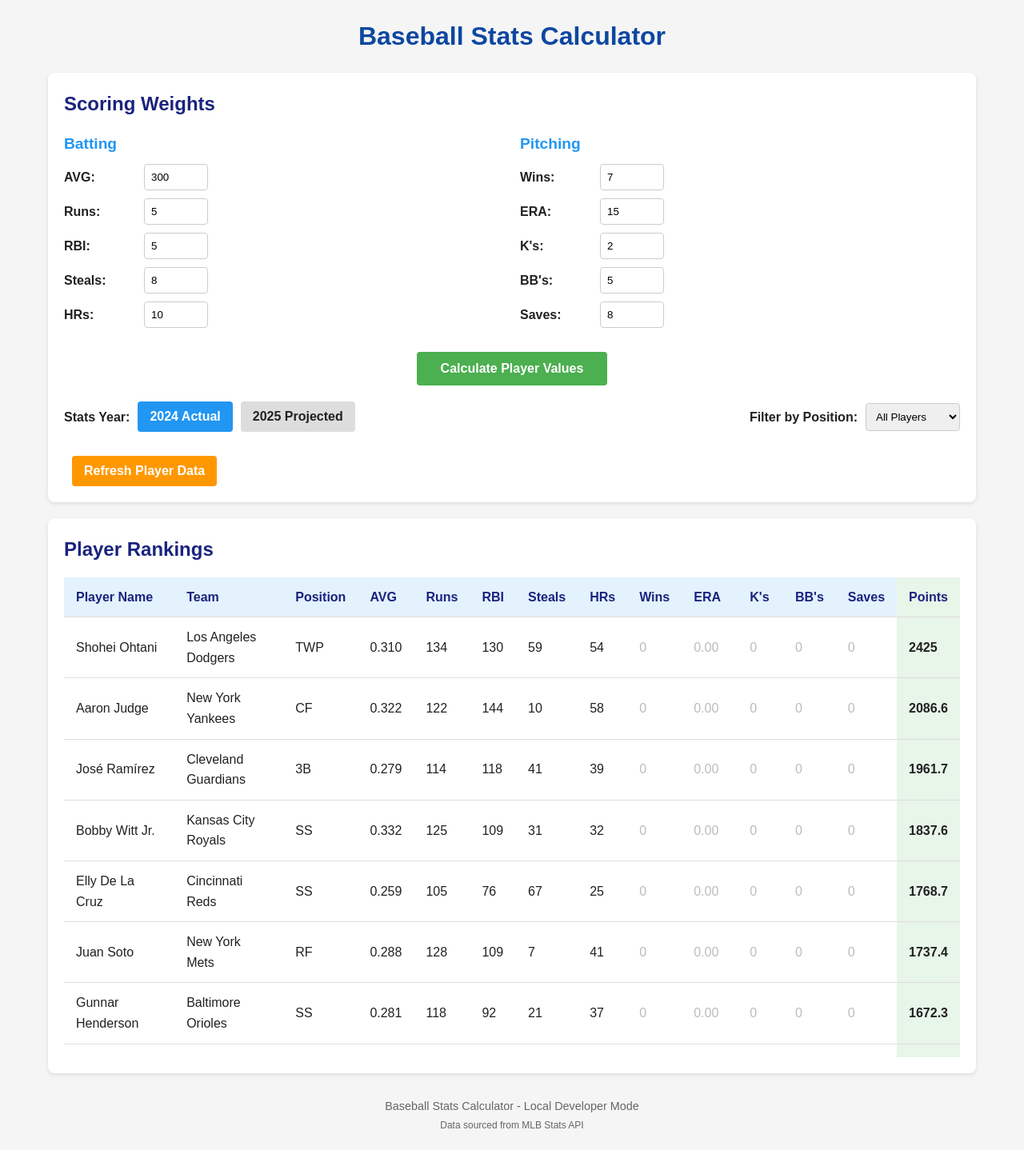
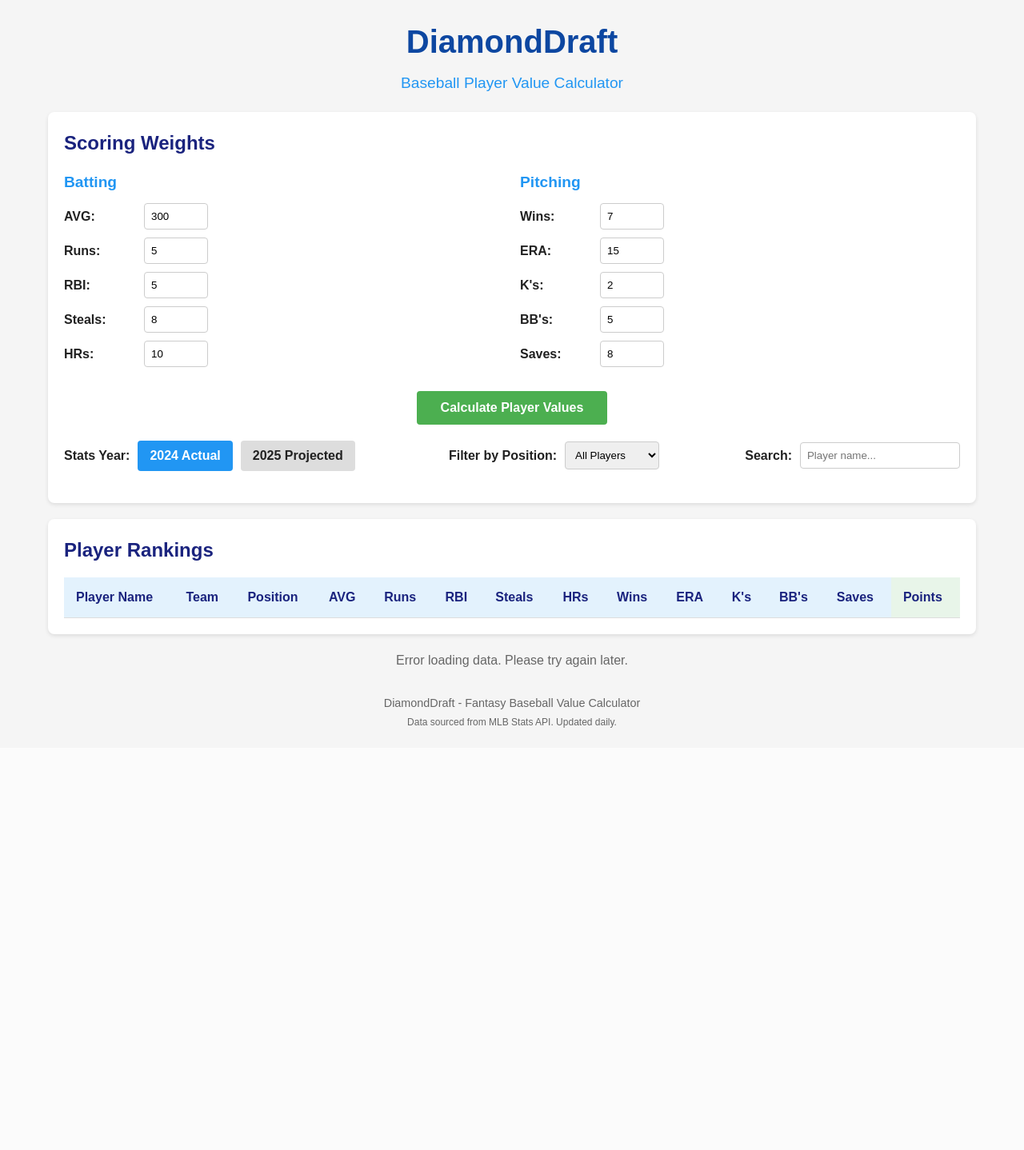
Before and after one commit to CotyW/DiamondDraft, a Flask app: page / in a window 1280 px wide. Shown: the whole page at 80% size. After the commit the page ends 910 px from the top, so only its background shows below. Run offline with Flask 3, Linux system fonts and the light colour scheme; data comes from the database, SQL or seed files in the repository; lists and menus that the app fills with data are empty.

Commit message:
nobackend

```diff
--- a/static/main.js
+++ b/static/main.js
@@ -5,11 +5,15 @@
     const playersBody = document.getElementById('players-body');
     const positionFilter = document.getElementById('position-filter');
     const yearBtns = document.querySelectorAll('.year-btn');
+    const playerSearch = document.getElementById('player-search');
+    const dataTimestamp = document.getElementById('data-timestamp');
 
     // State variables
-    let players = [];
+    let allPlayers = [];
+    let displayedPlayers = [];
     let currentYear = '2024';
     let currentSort = {column: 'points', direction: 'desc'};
+    let searchTerm = '';
 
     // Get all scoring input elements
     const scoringInputs = [
@@ -18,14 +22,20 @@
     ].map(id => document.getElementById(id));
 
     // Initialize app
-    fetchPlayers();
+    loadData();
 
     // Event listeners
     calculateBtn.addEventListener('click', calculatePlayerValues);
 
     // Position filter event listener
     positionFilter.addEventListener('change', function() {
-        renderPlayersTable(players);
+        filterAndDisplayPlayers();
+    });
+
+    // Search input
+    playerSearch.addEventListener('input', function() {
+        searchTerm = this.value.toLowerCase();
+        filterAndDisplayPlayers();
     });
 
     // Year toggle buttons
@@ -34,7 +44,7 @@
             yearBtns.forEach(b => b.classList.remove('active'));
             this.classList.add('active');
             currentYear = this.dataset.year;
-            renderPlayersTable(players);
+            filterAndDisplayPlayers();
         });
     });
 
@@ -51,22 +61,32 @@
                 currentSort.direction = 'desc'; // Default to descending
             }
 
-            renderPlayersTable(players);
+            sortAndDisplayPlayers();
         });
     });
 
     // Functions
-    function fetchPlayers() {
-        fetch(`/api/players?year=${currentYear}`)
-            .then(response => response.json())
-            .then(data => {
-                players = data;
-                calculatePlayerValues();
-            })
-            .catch(error => {
-                console.error('Error fetching players:', error);
-                alert('Error loading player data');
-            });
+    async function loadData() {
+        try {
+            // Fetch player data
+            const response = await fetch('data/players.json');
+            allPlayers = await response.json();
+
+            // Fetch last updated timestamp
+            const timestampResponse = await fetch('data/last_updated.json');
+            const timestampData = await timestampResponse.json();
+
+            // Format and display timestamp
+            const lastUpdated = new Date(timestampData.timestamp);
+            dataTimestamp.textContent = `Last updated: ${lastUpdated.toLocaleDateString()} at ${lastUpdated.toLocaleTimeString()}`;
+
+            // Calculate player values with default weights
+            calculatePlayerValues();
+
+        } catch (error) {
+            console.error('Error loading data:', error);
+            dataTimestamp.textContent = 'Error loading data. Please try again later.';
+        }
     }
 
     function calculatePlayerValues() {
@@ -76,29 +96,46 @@
             weights[input.id] = parseFloat(input.value) || 0;
         });
 
-        weights.year = currentYear;
+        // Calculate points for each player
+        displayedPlayers = allPlayers.map(player => {
+            const playerCopy = {...player};
+            const stats = playerCopy[`stats_${currentYear}`];
+            let points = 0;
 
-        // Send weights to server to calculate player values
-        fetch('/api/calculate', {
-            method: 'POST',
-            headers: {'Content-Type': 'application/json'},
-            body: JSON.stringify(weights)
-        })
-        .then(response => response.json())
-        .then(data => {
-            players = data;
-            renderPlayersTable(players);
-        })
-        .catch(error => {
-            console.error('Error calculating player values:', error);
-            alert('Error calculating player values');
+            // Calculate points based on weights
+            if (!player.is_pitcher) {  // Batter
+                points += stats.avg * weights.avg;
+                points += stats.runs * weights.runs;
+                points += stats.rbi * weights.rbi;
+                points += stats.steals * weights.steals;
+                points += stats.hr * weights.hr;
+            } else {  // Pitcher
+                points += stats.wins * weights.wins;
+                // For ERA, lower is better, so we invert the weight
+                if (weights.era !== 0) {
+                    points += (5.0 - stats.era) * weights.era;  // 5.0 is a baseline ERA
+                }
+                points += stats.strikeouts * weights.strikeouts;
+                // For walks, lower is better, so we invert the weight
+                if (weights.walks !== 0) {
+                    points += (100 - stats.walks) * weights.walks / 100;  // Normalize walks
+                }
+                points += stats.saves * weights.saves;
+            }
+
+            // Add points to the result
+            playerCopy.points = Math.round(points * 100) / 100;  // Round to 2 decimal places
+            return playerCopy;
         });
+
+        // Apply filters and display
+        filterAndDisplayPlayers();
     }
 
-    function renderPlayersTable(playersData) {
+    function filterAndDisplayPlayers() {
+        let filteredPlayers = [...displayedPlayers];
+
         // Apply position filter
-        let filteredPlayers = [...playersData];
-
         const filterValue = positionFilter.value;
         if (filterValue === 'batter') {
             filteredPlayers = filteredPlayers.filter(player => !player.is_pitcher);
@@ -106,8 +143,24 @@
             filteredPlayers = filteredPlayers.filter(player => player.is_pitcher);
         }
 
-        // Apply sorting
-        filteredPlayers.sort((a, b) => {
+        // Apply search filter
+        if (searchTerm) {
+            filteredPlayers = filteredPlayers.filter(player =>
+                player.name.toLowerCase().includes(searchTerm) ||
+                player.team.toLowerCase().includes(searchTerm) ||
+                player.position.toLowerCase().includes(searchTerm)
+            );
+        }
+
+        // Sort filtered players
+        sortPlayers(filteredPlayers);
+
+        // Display filtered & sorted players
+        renderPlayersTable(filteredPlayers);
+    }
+
+    function sortPlayers(players) {
+        players.sort((a, b) => {
             let aValue, bValue;
 
             if (currentSort.column === 'name' || currentSort.column === 'team' || currentSort.column === 'position') {
@@ -138,12 +191,19 @@
                     aValue - bValue : bValue - aValue;
             }
         });
+    }
 
+    function sortAndDisplayPlayers() {
+        sortPlayers(displayedPlayers);
+        renderPlayersTable(displayedPlayers);
+    }
+
+    function renderPlayersTable(playersData) {
         // Clear table
         playersBody.innerHTML = '';
 
         // Add players to table
-        filteredPlayers.forEach(player => {
+        playersData.forEach(player => {
             const row = document.createElement('tr');
 
             // Get stats for current year
@@ -181,32 +241,4 @@
             playersBody.appendChild(row);
         });
     }
-
-    // Additional function to refresh data
-    function refreshData() {
-        fetch('/api/refresh-data')
-            .then(response => response.json())
-            .then(data => {
-                if (data.success) {
-                    fetchPlayers();
-                    alert('Player data refreshed successfully');
-                } else {
-                    alert('Failed to refresh player data');
-                }
-            })
-            .catch(error => {
-                console.error('Error refreshing data:', error);
-                alert('Error refreshing data');
-            });
-    }
-
-    // Add refresh button
-    const controlsDiv = document.querySelector('.controls');
-    const refreshBtn = document.createElement('button');
-    refreshBtn.textContent = 'Refresh Player Data';
-    refreshBtn.style.marginLeft = '10px';
-    refreshBtn.style.backgroundColor = '#ff9800';
-    refreshBtn.addEventListener('click', refreshData);
-
-    controlsDiv.appendChild(refreshBtn);
 });
--- a/static/styles.css
+++ b/static/styles.css
@@ -31,8 +31,15 @@
 h1 {
     color: var(--primary);
     text-align: center;
+    margin-bottom: 5px;
+    font-size: 2.5rem;
+}
+
+.tagline {
+    text-align: center;
     margin-bottom: 20px;
-    font-size: 2rem;
+    font-size: 1.2rem;
+    color: var(--secondary);
 }
 
 h2 {
@@ -106,13 +113,13 @@
     display: flex;
     justify-content: space-between;
     flex-wrap: wrap;
+    gap: 10px;
     margin-bottom: 20px;
 }
 
 .year-toggle {
     display: flex;
     align-items: center;
-    margin-bottom: 10px;
 }
 
 .year-toggle label {
@@ -135,13 +142,12 @@
     color: white;
 }
 
-.filter-section {
+.filter-section, .search-section {
     display: flex;
     align-items: center;
-    margin-bottom: 10px;
 }
 
-.filter-section label {
+.filter-section label, .search-section label {
     margin-right: 10px;
     font-weight: bold;
 }
@@ -152,24 +158,25 @@
     border-radius: 4px;
 }
 
+#player-search {
+    padding: 8px;
+    border: 1px solid #ccc;
+    border-radius: 4px;
+    width: 200px;
+}
+
 .results-section {
     background-color: white;
     border-radius: 8px;
     padding: 20px;
     box-shadow: 0 2px 5px rgba(0, 0, 0, 0.1);
+    margin-bottom: 20px;
 }
 
 .table-container {
     overflow-x: auto;
     max-height: 600px;
     overflow-y: auto;
-}
-
-.footer {
-    margin-top: 30px;
-    text-align: center;
-    color: #666;
-    font-size: 0.9rem;
 }
 
 table {
@@ -188,6 +195,9 @@
     color: var(--dark);
     font-weight: bold;
     cursor: pointer;
+    position: sticky;
+    top: 0;
+    z-index: 10;
 }
 
 th:hover {
@@ -214,6 +224,19 @@
     background-color: #388e3c;
 }
 
+.data-info {
+    text-align: center;
+    margin-bottom: 20px;
+    color: #666;
+}
+
+.footer {
+    margin-top: 30px;
+    text-align: center;
+    color: #666;
+    font-size: 0.9rem;
+}
+
 @media (max-width: 768px) {
     .weight-inputs {
         flex-direction: column;
@@ -223,6 +246,19 @@
         margin-bottom: 20px;
     }
 
+    .options-row {
+        flex-direction: column;
+        align-items: flex-start;
+    }
+
+    .year-toggle, .filter-section, .search-section {
+        margin-bottom: 10px;
+    }
+
+    #player-search {
+        width: 100%;
+    }
+
     table {
         display: block;
     }
--- a/templates/index.html
+++ b/templates/index.html
@@ -3,12 +3,14 @@
 <head>
     <meta charset="UTF-8">
     <meta name="viewport" content="width=device-width, initial-scale=1.0">
-    <title>Baseball Stats Calculator</title>
-    <link rel="stylesheet" href="{{ url_for('static', filename='styles.css') }}">
+    <title>DiamondDraft - Baseball Stats Calculator</title>
+    <link rel="stylesheet" href="../static/styles.css">
+    <meta name="description" content="Calculate and compare baseball player values for fantasy drafts based on customizable scoring metrics">
 </head>
 <body>
     <div class="container">
-        <h1>Baseball Stats Calculator</h1>
+        <h1>DiamondDraft</h1>
+        <p class="tagline">Baseball Player Value Calculator</p>
 
         <div class="controls">
             <div class="scoring-section">
@@ -81,6 +83,11 @@
                         <option value="pitcher">Pitchers Only</option>
                     </select>
                 </div>
+
+                <div class="search-section">
+                    <label for="player-search">Search:</label>
+                    <input type="text" id="player-search" placeholder="Player name...">
+                </div>
             </div>
         </div>
 
@@ -113,12 +120,16 @@
             </div>
         </div>
 
+        <div class="data-info">
+            <div id="data-timestamp">Last updated: Loading...</div>
+        </div>
+
         <div class="footer">
-            <p>Baseball Stats Calculator - Local Developer Mode</p>
-            <p><small>Data sourced from MLB Stats API</small></p>
+            <p>DiamondDraft - Fantasy Baseball Value Calculator</p>
+            <p><small>Data sourced from MLB Stats API. Updated daily.</small></p>
         </div>
     </div>
 
-    <script src="{{ url_for('static', filename='main.js') }}"></script>
+    <script src="../static/main.js"></script>
 </body>
 </html>
```
Also changed, not shown: fetch_data.py (+72 -48 lines), update-data.yml (added, +33 -0 lines), README.md.
